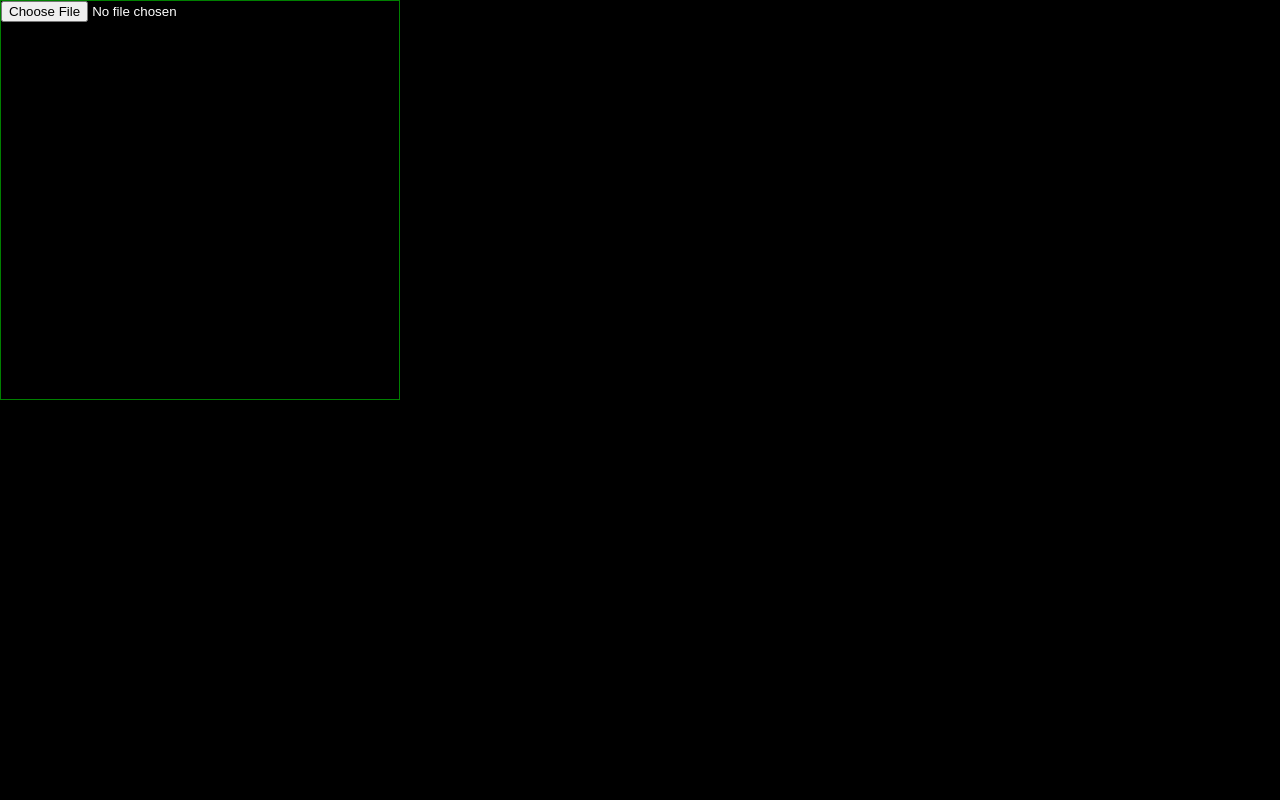
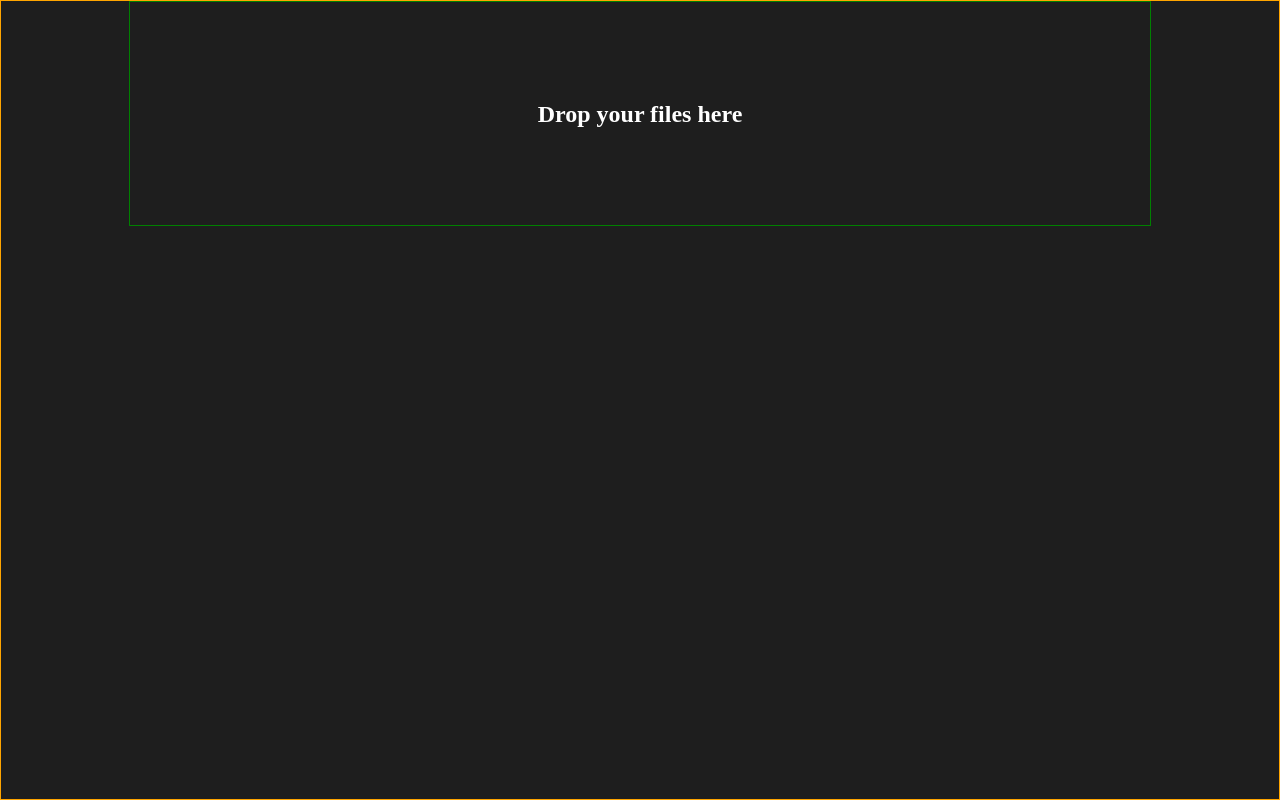
Before and after one commit to johnniemassart/image_text_extraction_frontend, a React (Vite) app: page / in a window 1280 px wide. Built offline with nearby package versions, Linux system fonts and the light colour scheme.

Commit message:
files and preview

```diff
--- a/package.json
+++ b/package.json
@@ -10,8 +10,10 @@
     "preview": "vite preview"
   },
   "dependencies": {
+    "axios": "^1.7.7",
     "react": "^18.3.1",
     "react-dom": "^18.3.1",
+    "react-dropzone": "^14.3.5",
     "react-router-dom": "^6.27.0"
   },
   "devDependencies": {
--- a/src/components/home/HomeImageInput.jsx
+++ b/src/components/home/HomeImageInput.jsx
@@ -1,30 +1,65 @@
-import React, { useEffect, useState } from "react";
+import React, { useCallback, useEffect, useState } from "react";
+import { useDropzone } from "react-dropzone";
+import axios from "axios";
 
 const HomeImageInput = () => {
-  const [image, setImage] = useState(null);
-  const handleImageChange = (e) => {
-    const file = e.target.files[0];
-    const preview = URL.createObjectURL(file);
-    setImage(preview);
+  const [images, setImages] = useState([]);
+  const onDrop = useCallback((acceptedFiles, rejectedFiles) => {
+    acceptedFiles.forEach((file) => {
+      const reader = new FileReader();
+      reader.onload = () => {
+        setImages((prev) => [...prev, reader.result]);
+      };
+      reader.readAsDataURL(file);
+    });
+  }, []);
+  const { getRootProps, getInputProps, isDragActive } = useDropzone({
+    onDrop,
+    accept: "image/png",
+  });
+  const handleRemoveImage = (image) => {
+    setImages((prev) => prev.filter((item) => item !== image));
   };
-  //   useEffect(() => {
-  //     console.log(image);
-  //   }, [image]);
+  const handleSubmit = () => {
+    console.log("submit");
+  };
   return (
     <div className="home-image-input-wrapper">
-      <form>
-        <input
-          type="file"
-          name="image"
-          accept="image/*"
-          onChange={handleImageChange}
-        />
-      </form>
-      {image && (
-        <>
-          <h2>preview</h2>
-          <img src={image} style={{ width: "250px", objectFit: "contain" }} />
-        </>
+      <div {...getRootProps({ className: "home-image-dropzone" })}>
+        <input {...getInputProps()} />
+        {isDragActive ? (
+          <h1 className="dropzone-header">Drag Active</h1>
+        ) : (
+          <h1 className="dropzone-header">Drop your files here</h1>
+        )}
+      </div>
+      {images.length > 0 && (
+        <div className="preview-wrapper">
+          <h2 className="preview-header">preview</h2>
+          <div className="image-preview-wrapper">
+            {images.map((image, idx) => (
+              <React.Fragment key={idx}>
+                <div className="ind-image-wrapper">
+                  <img
+                    src={image}
+                    alt={`image # ${idx} preview`}
+                    className="image-preview"
+                    style={{ width: "250px", objectFit: "contain" }}
+                  />
+                  <p
+                    className="remove-image"
+                    onClick={() => handleRemoveImage(image)}
+                  >
+                    X
+                  </p>
+                </div>
+              </React.Fragment>
+            ))}
+          </div>
+          <div className="preview-btn-wrapper">
+            <button onClick={handleSubmit}>submit</button>
+          </div>
+        </div>
       )}
     </div>
   );
--- a/src/css/Home.css
+++ b/src/css/Home.css
@@ -1,11 +1,74 @@
 .home-wrapper {
   height: 100svh;
-  background-color: black;
+  background-color: rgb(30, 30, 30);
   color: white;
 }
 
 .home-image-input-wrapper {
+  height: 100%;
+  border: 1px solid orange;
+  display: flex;
+  align-items: center;
+  flex-direction: column;
+}
+
+.home-image-dropzone {
   border: 1px solid green;
-  width: 400px;
-  height: 400px;
+  width: 80%;
+  height: 225px;
+  position: relative;
 }
+
+.dropzone-header {
+  /* border: 1px solid orange; */
+  position: absolute;
+  top: 50%;
+  left: 50%;
+  transform: translate(-50%, -50%);
+  font-size: 24px;
+  white-space: nowrap;
+}
+
+.preview-wrapper {
+  border: 1px solid blue;
+  width: 80%;
+  /* position: relative; */
+  display: flex;
+  flex-direction: column;
+}
+
+.preview-header {
+  /* border: 1px solid green; */
+  text-align: center;
+  /* font-size: 20px;
+  position: absolute;
+  top: 0;
+  left: 50%;
+  transform: translateX(-50%);
+  white-space: nowrap; */
+}
+
+.image-preview-wrapper {
+  display: flex;
+  justify-content: space-around;
+  flex-wrap: wrap;
+}
+
+.ind-image-wrapper {
+  border: 1px solid orange;
+  /* width: fit-content; */
+  position: relative;
+}
+
+.image-preview {
+  width: 250px;
+  height: 250px;
+  object-fit: cover;
+  /* border: 1px solid orange; */
+}
+
+.remove-image {
+  position: absolute;
+  top: 0;
+  right: 8px;
+}
--- a/src/index.css
+++ b/src/index.css
@@ -4,3 +4,7 @@
   margin: 0;
   text-decoration: none;
 }
+
+:root {
+  background-color: rgb(30, 30, 30);
+}
```
Also changed, not shown: 1 other file (tests, documents, lock files or other folders).
